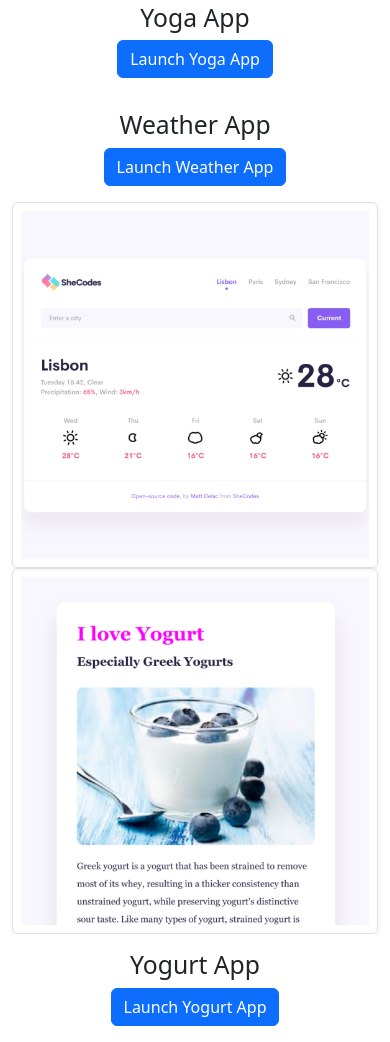
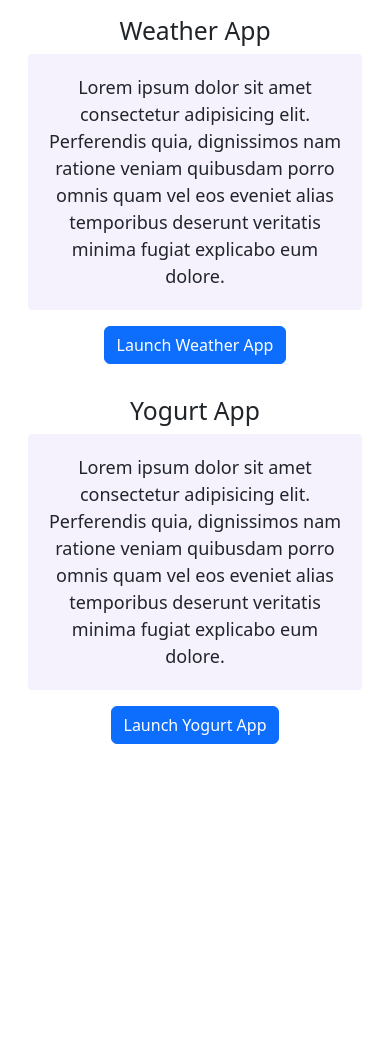
Before and after one commit to kristiinlee/responsive-hw-week3, a plain HTML site: page index.html in a window 390 px wide. Shown: the part 716-1758 px from the top of the page. After the commit the page ends 1476 px from the top, so only its background shows below. Drawn offline with nearby package versions, Linux system fonts and the light colour scheme.

Commit message:
Switched responsive property

```diff
--- a/index.html
+++ b/index.html
@@ -64,14 +64,14 @@
         <div class="col-md-6">
           <img
             src="images/yoga.png"
-            class="img-fluid rounded shadow-sm p-2 border"
+            class="img-fluid rounded shadow-sm p-2 border d-none d-lg-block"
           />
         </div>
         <div class="col">
           <div class="card border border-0" style="">
             <div class="card-body">
               <h2 class="card-title">Yoga App</h2>
-              <p class="card-text d-none d-lg-block">
+              <p class="card-text">
                 Lorem ipsum dolor sit amet consectetur adipisicing elit.
                 Perferendis quia, dignissimos nam ratione veniam quibusdam porro
                 omnis quam vel eos eveniet alias temporibus deserunt veritatis
@@ -89,7 +89,7 @@
           <div class="card border border-0" style="">
             <div class="card-body">
               <h2 class="card-title">Weather App</h2>
-              <p class="card-text d-none d-lg-block">
+              <p class="card-text">
                 Lorem ipsum dolor sit amet consectetur adipisicing elit.
                 Perferendis quia, dignissimos nam ratione veniam quibusdam porro
                 omnis quam vel eos eveniet alias temporibus deserunt veritatis
@@ -103,7 +103,7 @@
         <div class="col-md-6">
           <img
             src="images/weather.png"
-            class="img-fluid rounded shadow-sm p-2 border"
+            class="img-fluid rounded shadow-sm p-2 border d-none d-lg-block"
           />
         </div>
       </div>
@@ -113,14 +113,14 @@
         <div class="col-md-6">
           <img
             src="images/yogurt.png"
-            class="img-fluid rounded shadow-sm p-2 border"
+            class="img-fluid rounded shadow-sm p-2 border d-none d-lg-block"
           />
         </div>
         <div class="col">
           <div class="card border border-0" style="">
             <div class="card-body">
               <h2 class="card-title">Yogurt App</h2>
-              <p class="card-text d-none d-lg-block">
+              <p class="card-text">
                 Lorem ipsum dolor sit amet consectetur adipisicing elit.
                 Perferendis quia, dignissimos nam ratione veniam quibusdam porro
                 omnis quam vel eos eveniet alias temporibus deserunt veritatis
```
